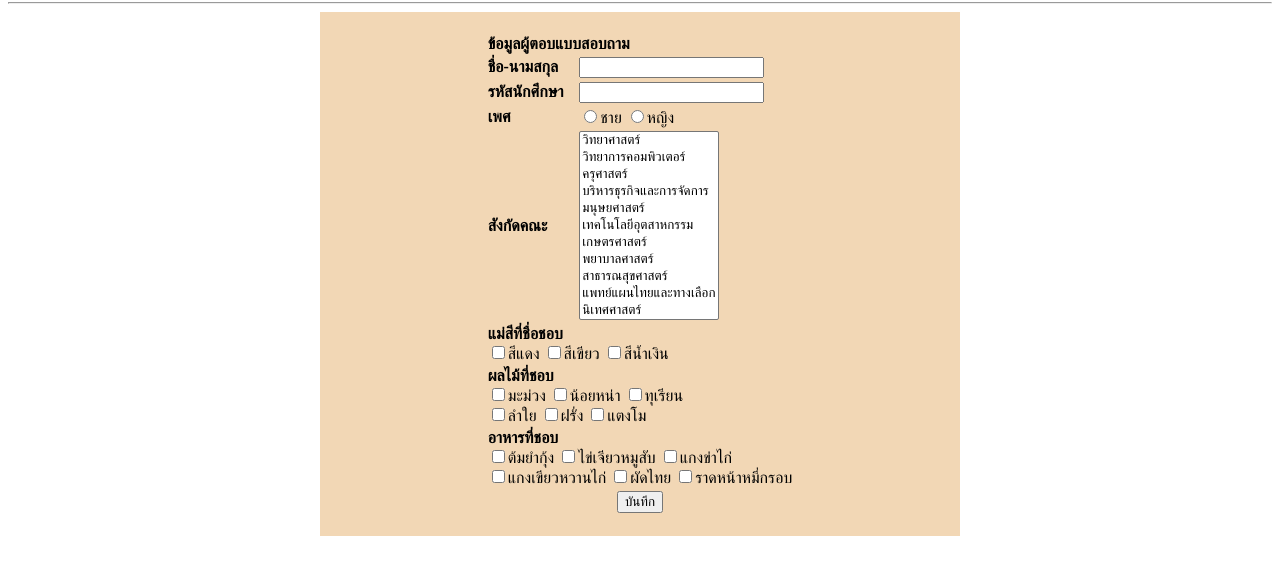
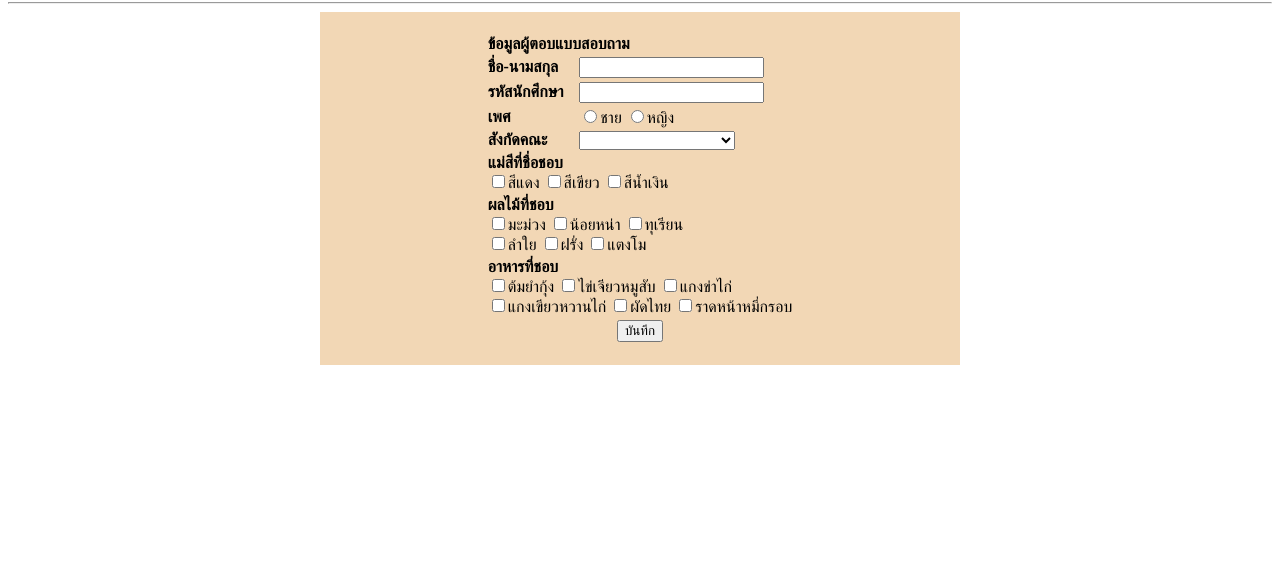
Before and after one commit to std67122420213-NKR/htmlbasic, a plain HTML site: page index.html in a window 1280 px wide. Shown: the part 78-652 px from the top of the page. Drawn offline with Linux system fonts and the light colour scheme.

Commit message:
แก้ไข สังกัดคณะ selection ให้เลือกได้

```diff
--- a/index.html
+++ b/index.html
@@ -44,7 +44,8 @@
             <tr>
                 <td><b>สังกัดคณะ</b></td>
                 <td>
-                    <select name="faculty" size="11">
+                    <select name="faculty">
+                        <option> </option>
                         <option>วิทยาศาสตร์</option>
                         <option>วิทยาการคอมพิวเตอร์</option>
                         <option>ครุศาสตร์</option>
```
